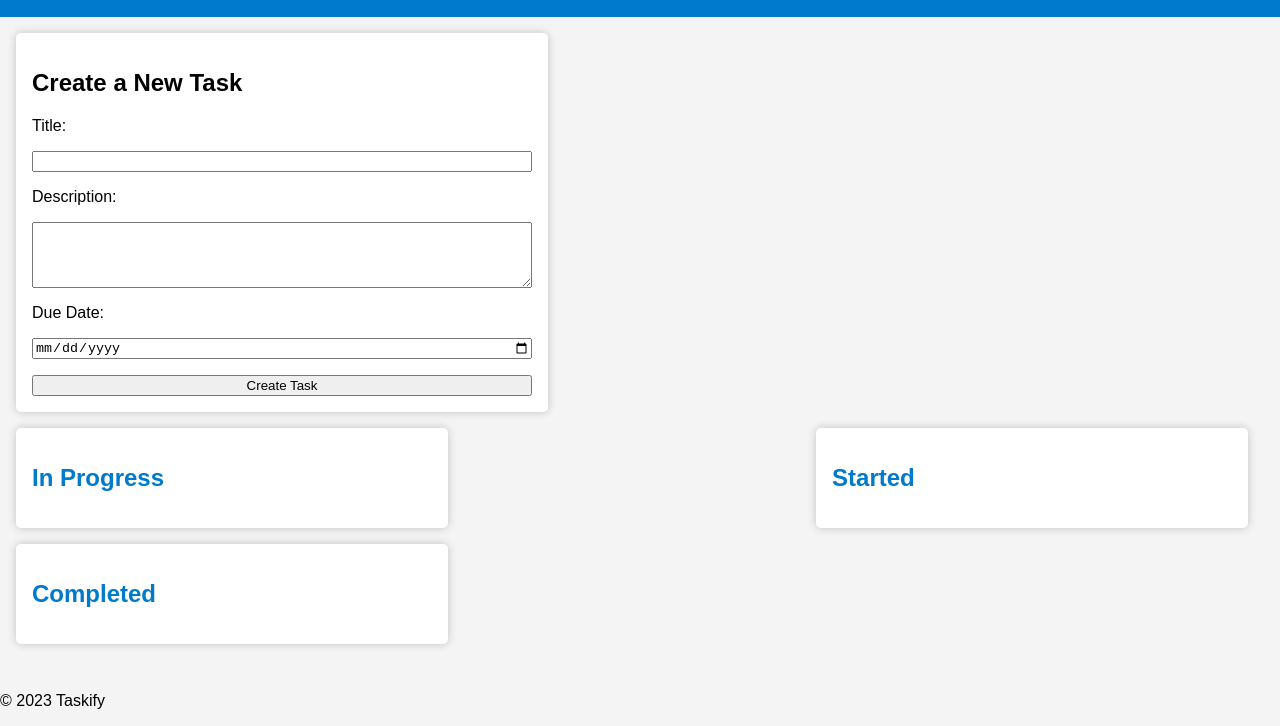
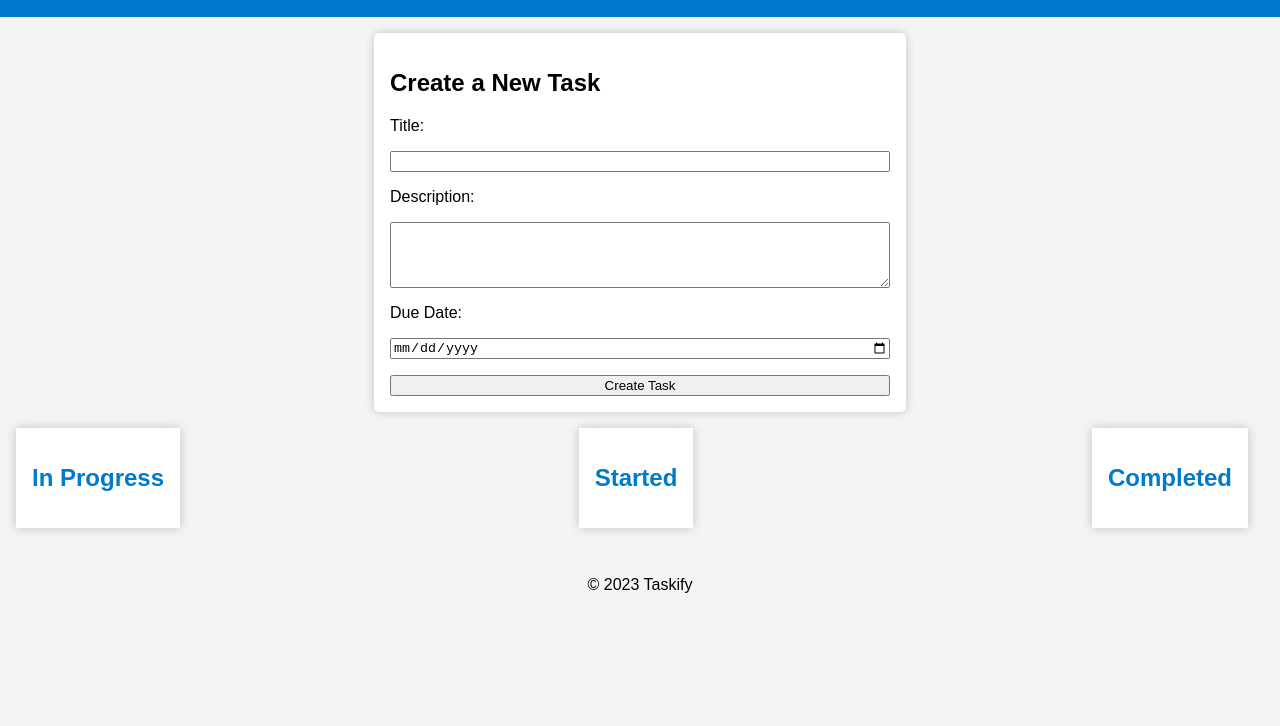
Before and after one commit to Artsia/taskify, a website: page src/index.html in a window 1280 px wide. Shown: the part 95-821 px from the top of the page. After the commit the page ends 800 px from the top, so only its background shows below. Drawn offline with Linux system fonts and the light colour scheme.

Commit message:
align components in middle of screen

```diff
--- a/src/styles/styles.less
+++ b/src/styles/styles.less
@@ -11,15 +11,18 @@ body {
     color: #fff;
     text-align: center;
     padding: 1rem;
+    height: 5%;
   }
 
   main {
     display: flex;
-    justify-content: space-between;
-    flex-wrap: wrap;
+    //justify-content: space-between;
+    flex-direction: column;
+    align-items:center;
+    //flex-wrap: wrap;
     padding: 1rem;
     width: auto;
-    height: auto;
+    height: 90%;
   }
 
   .task-form {
@@ -45,6 +48,17 @@ body {
 
   }
 
+  .task-list {
+    background-color: #fff;
+    padding: 1rem;
+    //border-radius: 5px;
+    box-shadow: 0 0 10px rgba(0, 0, 0, 0.2);
+    //width: calc(33.33% - 1rem);
+    margin-right: 1rem;
+    margin-bottom: 1rem;
+    overflow: hidden;
+  }
+
   .task-lists {
     display: flex;
     justify-content: space-between;
@@ -52,16 +66,6 @@ body {
     width: 100%;
   }
 
-  .task-list {
-    background-color: #fff;
-    padding: 1rem;
-    border-radius: 5px;
-    box-shadow: 0 0 10px rgba(0, 0, 0, 0.2);
-    width: calc(33.33% - 1rem);
-    margin-right: 1rem;
-    margin-bottom: 1rem;
-    overflow: hidden;
-  }
 
   .task-list h2 {
     color: #007acc;
@@ -88,3 +92,12 @@ body {
   #completed-list {
     border-left: 4px solid #00cc2c; /* green for "Completed" */
   }
+
+
+  footer{
+    display: flex;;
+    flex-direction: column;
+    align-items: center;
+
+
+  }
```
Also changed, not shown: src/index.html (+3 -0 lines), src/js/app.js (+3 -4 lines), src/styles/styles.css.
